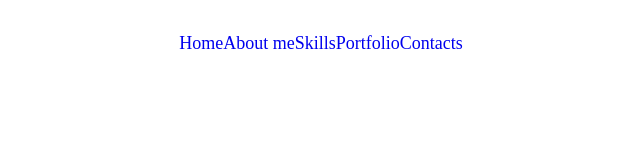
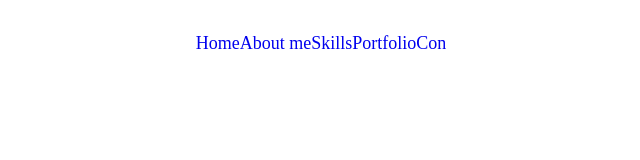
Before and after one commit to Puchkov-Nik/Denis_Novik, a plain HTML site: page index.html in a window 1280 px wide. Shown: the full height of the page, 151-791 px from the left. Drawn offline with Linux system fonts and the light colour scheme.

Commit message:
Contacts

```diff
--- a/index.html
+++ b/index.html
@@ -15,7 +15,7 @@
         <a href="#" class="menu_link">About me</a>
         <a href="#" class="menu_link">Skills</a>
         <a href="#" class="menu_link">Portfolio</a>
-        <a href="#" class="menu_link">Contacts</a>
+        <a href="#" class="menu_link">Con</a>
     </div>
 </header>
 </body>
```
